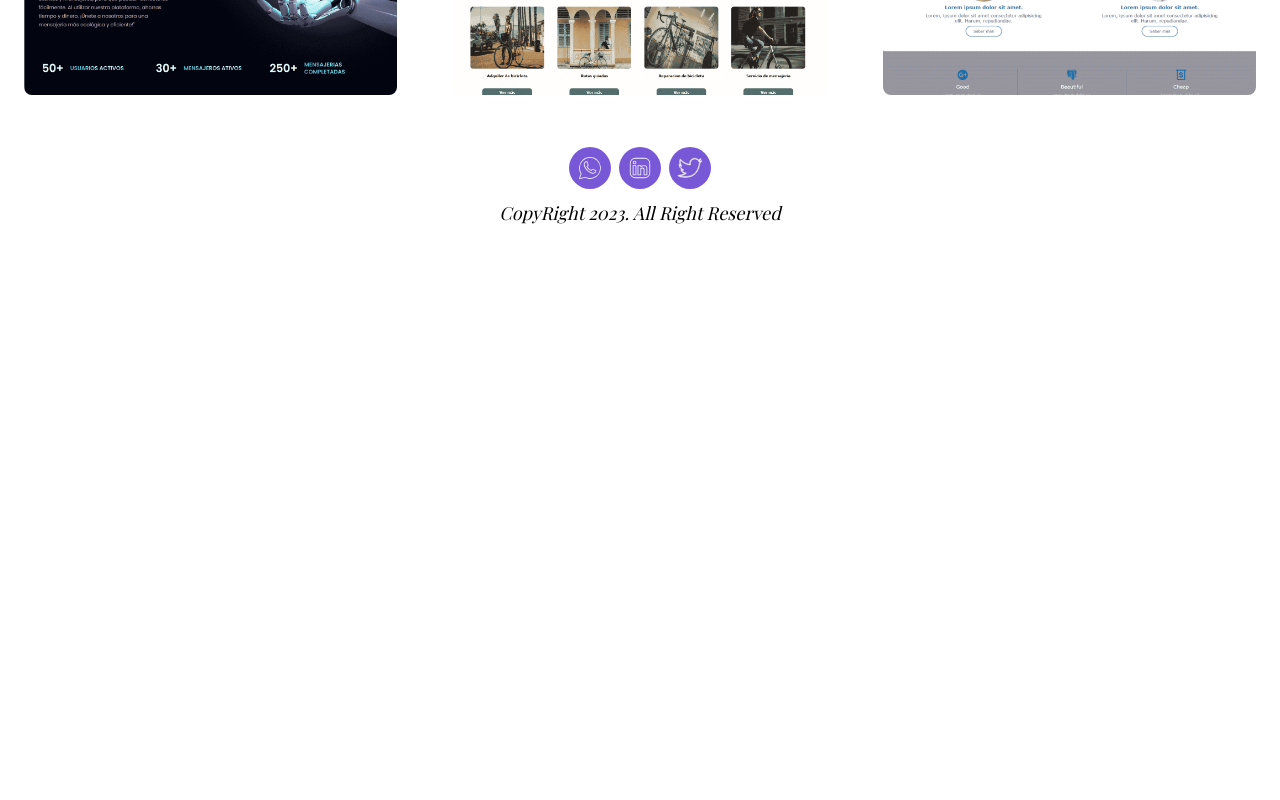
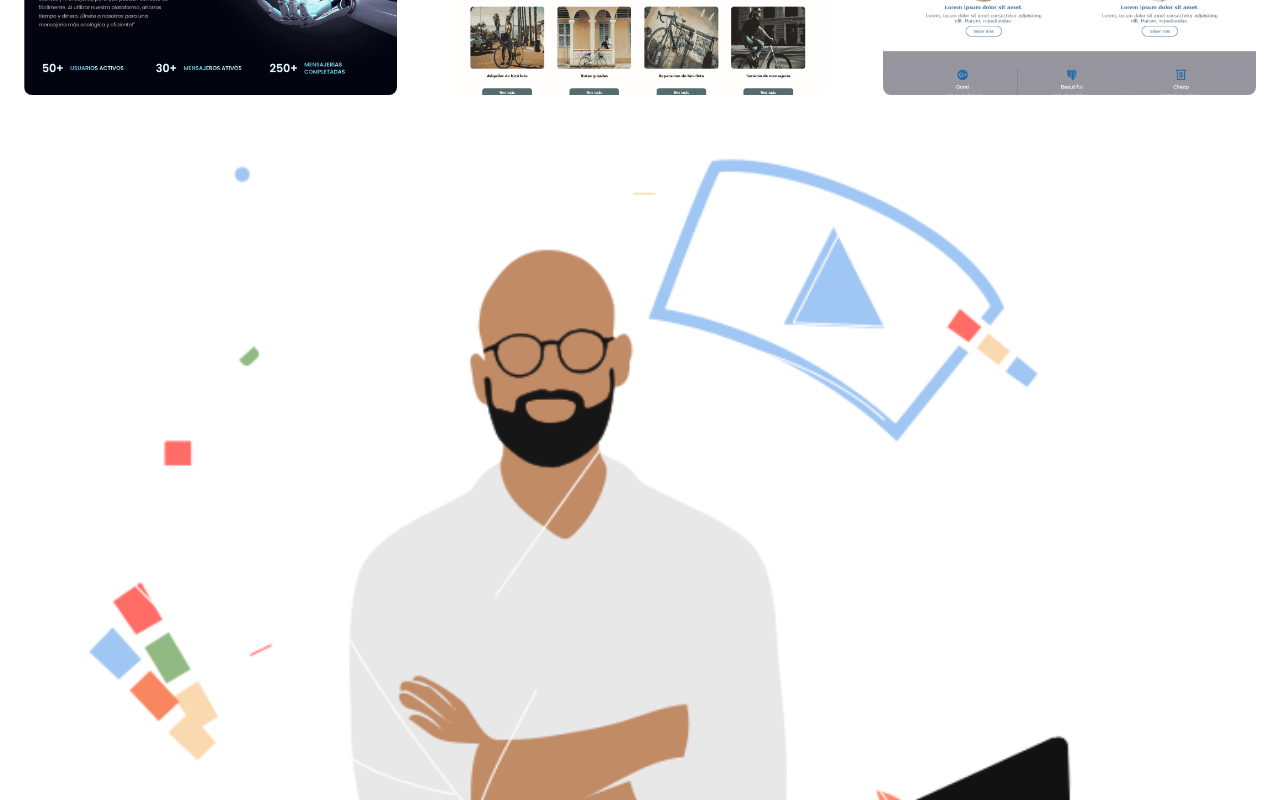
Before and after one commit to jorgeProgramaEn5/next-portfolio, a Next.js app: page / in a window 1280 px wide. Shown: the part 1540-2340 px from the top of the page. Before the commit the page ends 1785 px from the top, so only its background shows below. Built offline with nearby package versions, Linux system fonts and the light colour scheme; a web font is replaced by a local one.

Commit message:
add contact-1

```diff
--- a/src/Assets/indice.js
+++ b/src/Assets/indice.js
@@ -7,7 +7,7 @@ import header720x720 from "./header720x720.png";
 
 import arrow1 from "./arrow1.svg";
 import arrow2 from "./arrow2.svg";
-import contact_img from "./contact_img.svg";
+import contact_img from "./contact_img.png";
 import header_img from "./header_img.svg";
 import meter1 from "./meter1.svg";
 import meter2 from "./meter2.svg";
--- a/src/Components/ContactEmailjs.jsx
+++ b/src/Components/ContactEmailjs.jsx
@@ -1,11 +1,11 @@
 'use client'
-import { contact_img } from '@/Constant/indice';
+import {contact_img} from '@/Assets/indice';
+
 import React, { useRef, useState } from 'react';
 import emailjs from '@emailjs/browser';
+import Image from 'next/image'
 
-
-
-export function Contact() {
+export function ContactEmailjs() {
 
     const form = useRef();
     const [buttonText, setButtonText] = useState("send");
@@ -34,7 +34,7 @@ export function Contact() {
       <section className='contact' id='contact'>
               <div className='aling-items-center'>
                   <div md={6} className='imgContact'>
-                      <img src={contact_img} alt="contact" />
+                      <Image src={contact_img} alt="contact" />
                   </div>
 
                     <div md={6} className='contact-form'>
--- a/src/app/page.jsx
+++ b/src/app/page.jsx
@@ -4,7 +4,7 @@ import {NavBarDos} from '@/Components/NavBarDos';
 import { Banner } from '@/Components/Banner';
 import { Skills } from '@/Components/Skills';
 import { Projects  } from '@/Components/Projects';
-// import { ContactEmailjs } from '@/Components/ContactEmailjs';
+import { ContactEmailjs } from '@/Components/ContactEmailjs';
 import { Footer } from '@/Components/Footer';
 
 export default function Home() {
@@ -15,7 +15,7 @@ export default function Home() {
       <Banner />
       <Skills />
       <Projects />
-      {/* <ContactEmailjs /> */}
+      <ContactEmailjs />
       <Footer />
     </main>
   )
```
Also changed, not shown: src/Assets/contact_img.png (added), src/Assets/contact_img.svg (deleted).
